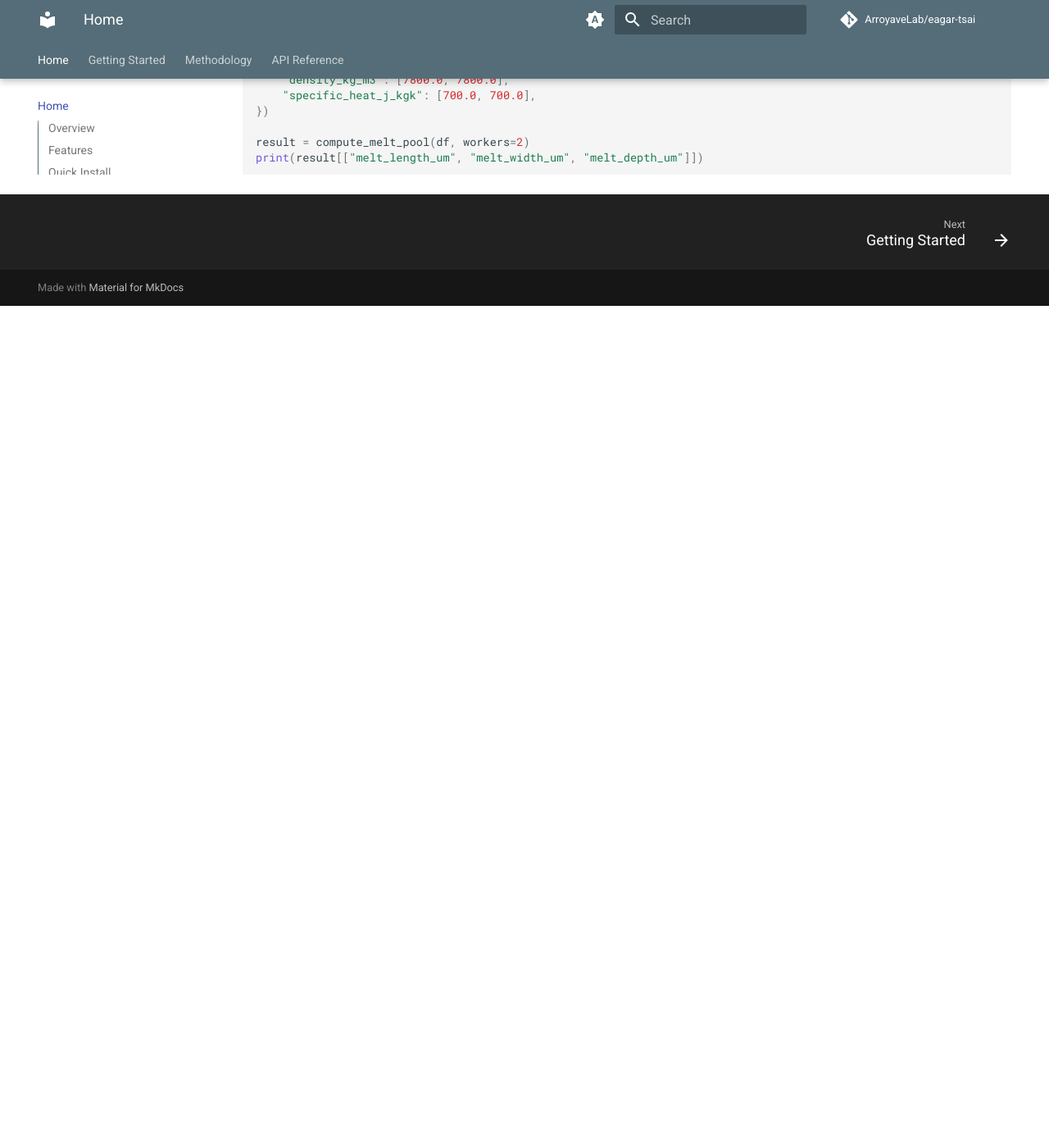
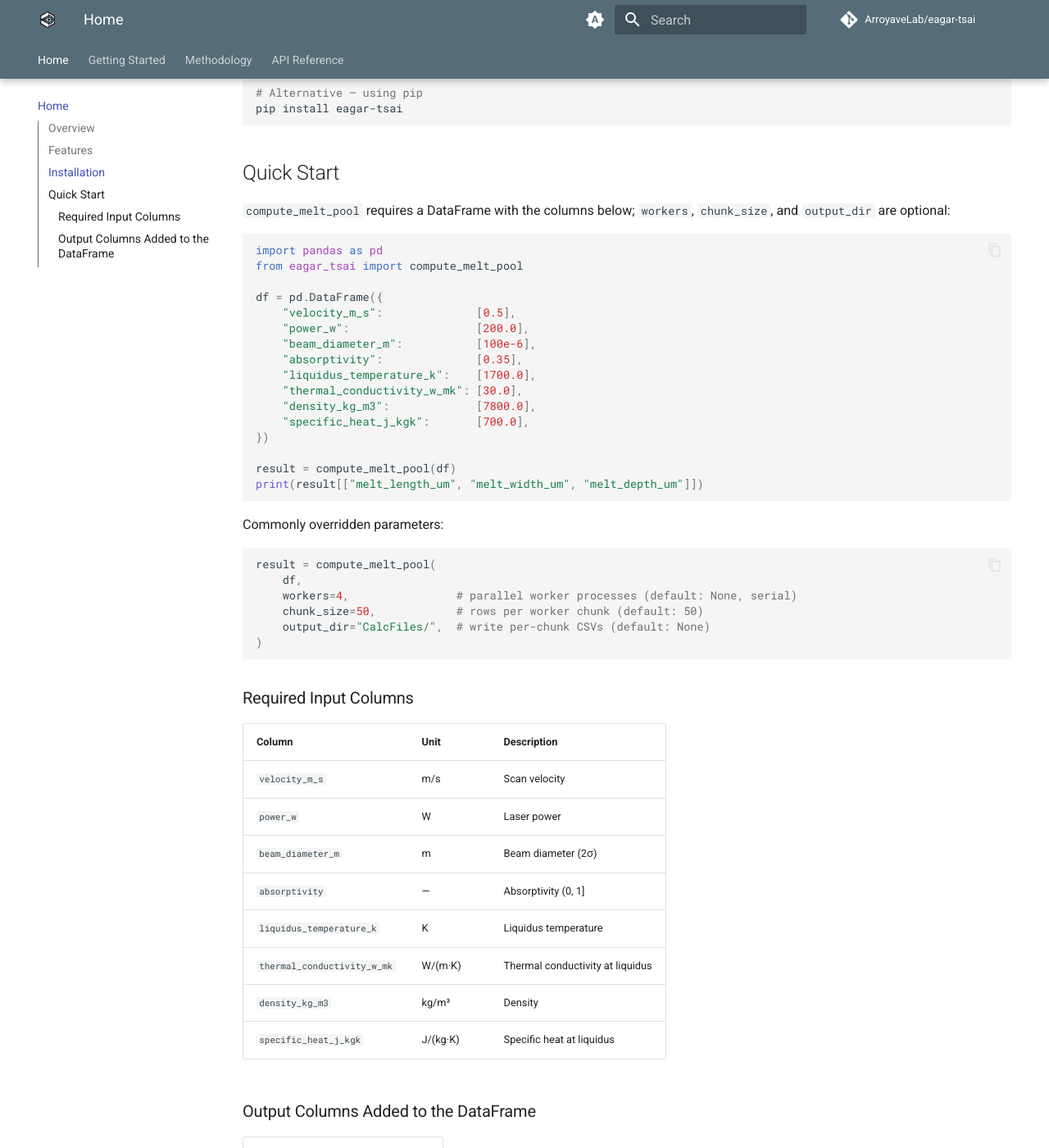
Before and after one commit to ArroyaveLab/eagar-tsai, an MkDocs documentation site: the page built from docs/index.md, in a window 1280 px wide and 1400 px high, scrolled down 1205 px. Shown: the whole window at 82% size. Built offline with MkDocs 1.6.1 and Material for MkDocs 9.7.7, drawn with Linux system fonts in a browser that asks for light colours; comment, search, counter and statistics services are not loaded; before the commit the page ends 1578 px from its top, so only the background shows below that; some of the changed text lies outside the part shown.

Commit message:
Add logo and enhance documentation

````diff
--- a/docs/index.md
+++ b/docs/index.md
@@ -1,6 +1,23 @@
-# Eagar–Tsai Model
+<div align="center" markdown>
 
-Python library implementing the **Eagar–Tsai moving heat source model** for estimating melt pool dimensions (length, width, depth) during laser powder bed fusion and directed energy deposition processes.
+# eagar-tsai
+<img width="200" height="200" alt="eagar-tsai-logo" src="img/logo.svg" />
+
+[![License: GPL v3](https://img.shields.io/badge/License-GPLv3-blue.svg)](https://opensource.org/license/gpl-3-0)
+![Python](https://img.shields.io/badge/python-3.11%2B-blue)
+![Platforms](https://img.shields.io/badge/platform-linux%20%7C%20macos%20%7C%20windows-lightgrey)
+
+[![Tests](https://github.com/ArroyaveLab/eagar-tsai/actions/workflows/test.yml/badge.svg)](https://github.com/ArroyaveLab/eagar-tsai/actions/workflows/test.yml)
+[![Lint](https://github.com/ArroyaveLab/eagar-tsai/actions/workflows/lint.yml/badge.svg)](https://github.com/ArroyaveLab/eagar-tsai/actions/workflows/lint.yml)
+
+`eagar-tsai` is a Python library implementing the <strong>Eagar–Tsai moving heat source model</strong> to estimate melt pool dimensions (length, width, depth) for a scanning laser over a semi-infinite solid. Temperature fields are computed via a 1D integral; melt pool dimensions are extracted from the liquidus isotherm.
+
+<p>
+  <a href="https://github.com/ArroyaveLab/eagar-tsai/issues/new?labels=bug">Report a Bug</a> |
+  <a href="https://github.com/ArroyaveLab/eagar-tsai/issues/new?labels=enhancement">Request a Feature</a> |
+</p>
+
+</div>
 
 ## Overview
 
@@ -17,35 +34,72 @@
 - **Immutable dataclasses** for beam, material, and domain parameters
 - **Iterative domain expansion** — automatically enlarges the simulation grid if the melt pool touches a boundary
 
-## Quick Install
+## Installation
 
 ```bash
+# Recommended — using uv
+uv add eagar-tsai
+
+# Alternative — using pip
 pip install eagar-tsai
 ```
 
-Or with [uv](https://docs.astral.sh/uv/):
+## Quick Start
 
-```bash
-uv add eagar-tsai
-```
-
-## Quick Example
+`compute_melt_pool` requires a DataFrame with the columns below; `workers`, `chunk_size`, and `output_dir` are optional:
 
 ```python
 import pandas as pd
 from eagar_tsai import compute_melt_pool
 
 df = pd.DataFrame({
-    "velocity_m_s": [0.5, 1.0],
-    "power_w": [200.0, 300.0],
-    "beam_diameter_m": [100e-6, 100e-6],
-    "absorptivity": [0.35, 0.35],
-    "liquidus_temperature_k": [1700.0, 1700.0],
-    "thermal_conductivity_w_mk": [30.0, 30.0],
-    "density_kg_m3": [7800.0, 7800.0],
-    "specific_heat_j_kgk": [700.0, 700.0],
+    "velocity_m_s":              [0.5],
+    "power_w":                   [200.0],
+    "beam_diameter_m":           [100e-6],
+    "absorptivity":              [0.35],
+    "liquidus_temperature_k":    [1700.0],
+    "thermal_conductivity_w_mk": [30.0],
+    "density_kg_m3":             [7800.0],
+    "specific_heat_j_kgk":       [700.0],
 })
 
-result = compute_melt_pool(df, workers=2)
+result = compute_melt_pool(df)
 print(result[["melt_length_um", "melt_width_um", "melt_depth_um"]])
 ```
+
+Commonly overridden parameters:
+
+```python
+result = compute_melt_pool(
+    df,
+    workers=4,                # parallel worker processes (default: None, serial)
+    chunk_size=50,            # rows per worker chunk (default: 50)
+    output_dir="CalcFiles/",  # write per-chunk CSVs (default: None)
+)
+```
+
+### Required Input Columns
+
+| Column                      | Unit     | Description                      |
+|-----------------------------|----------|----------------------------------|
+| `velocity_m_s`              | m/s      | Scan velocity                    |
+| `power_w`                   | W        | Laser power                      |
+| `beam_diameter_m`           | m        | Beam diameter (2σ)               |
+| `absorptivity`              | —        | Absorptivity (0, 1]              |
+| `liquidus_temperature_k`    | K        | Liquidus temperature             |
+| `thermal_conductivity_w_mk` | W/(m·K)  | Thermal conductivity at liquidus |
+| `density_kg_m3`             | kg/m³    | Density                          |
+| `specific_heat_j_kgk`       | J/(kg·K) | Specific heat at liquidus        |
+
+### Output Columns Added to the DataFrame
+
+| Column             | Unit |
+|--------------------|------|
+| `melt_length`      | m    |
+| `melt_width`       | m    |
+| `melt_depth`       | m    |
+| `melt_length_um`   | µm   |
+| `melt_width_um`    | µm   |
+| `melt_depth_um`    | µm   |
+| `peak_temperature` | K    |
+| `min_temperature`  | K    |
--- a/mkdocs.yml
+++ b/mkdocs.yml
@@ -1,10 +1,12 @@
-site_name: Eagar–Tsai Model
+site_name: eagar–tsai
 site_description: Python library for melt pool dimension estimation using the Eagar–Tsai moving heat source model
 repo_url: https://github.com/ArroyaveLab/eagar-tsai
 repo_name: ArroyaveLab/eagar-tsai
 
 theme:
   name: material
+  logo: img/logo.svg
+  favicon: img/logo.svg
   palette:
     - media: "(prefers-color-scheme)"
       scheme: slate
@@ -41,6 +43,7 @@
 
 markdown_extensions:
   - admonition
+  - md_in_html
   - pymdownx.details
   - pymdownx.superfences
   - pymdownx.snippets
````
Also changed, not shown: docs/img/logo.png (added), docs/img/logo.svg (added).
